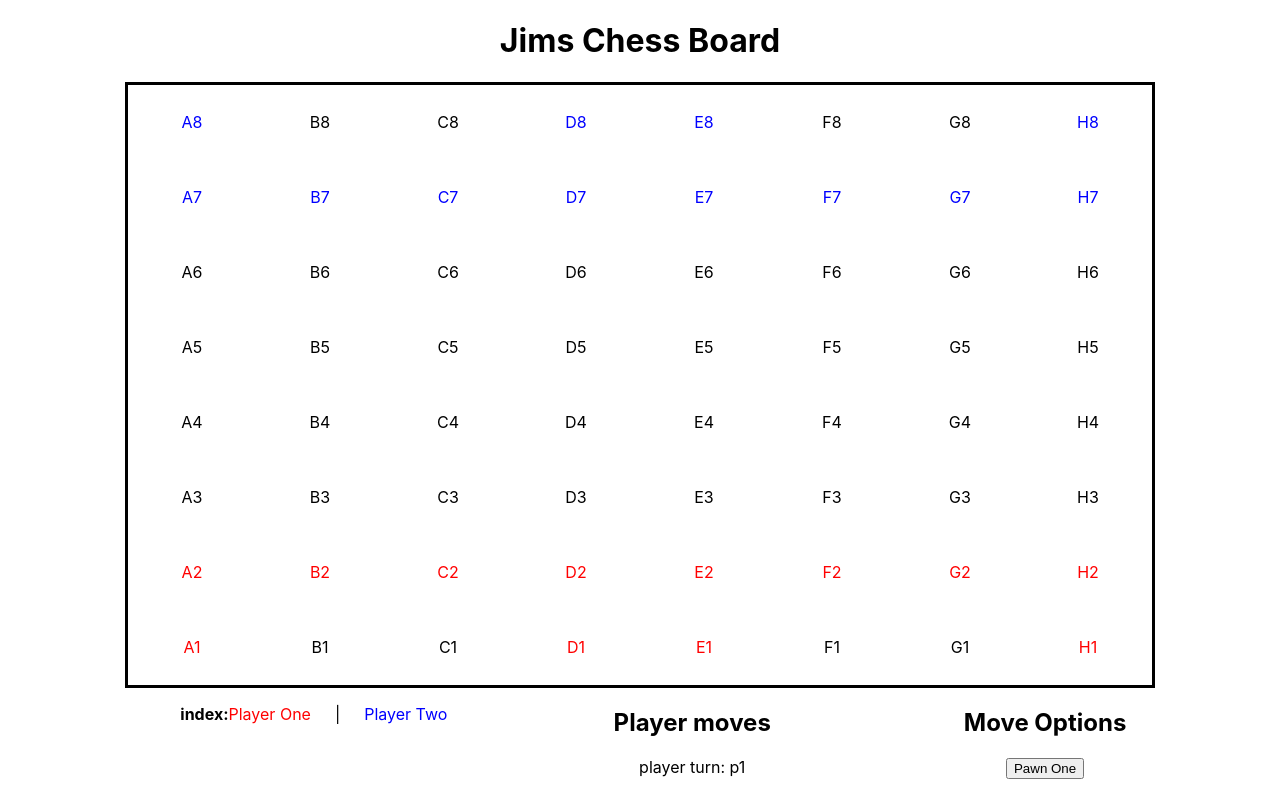
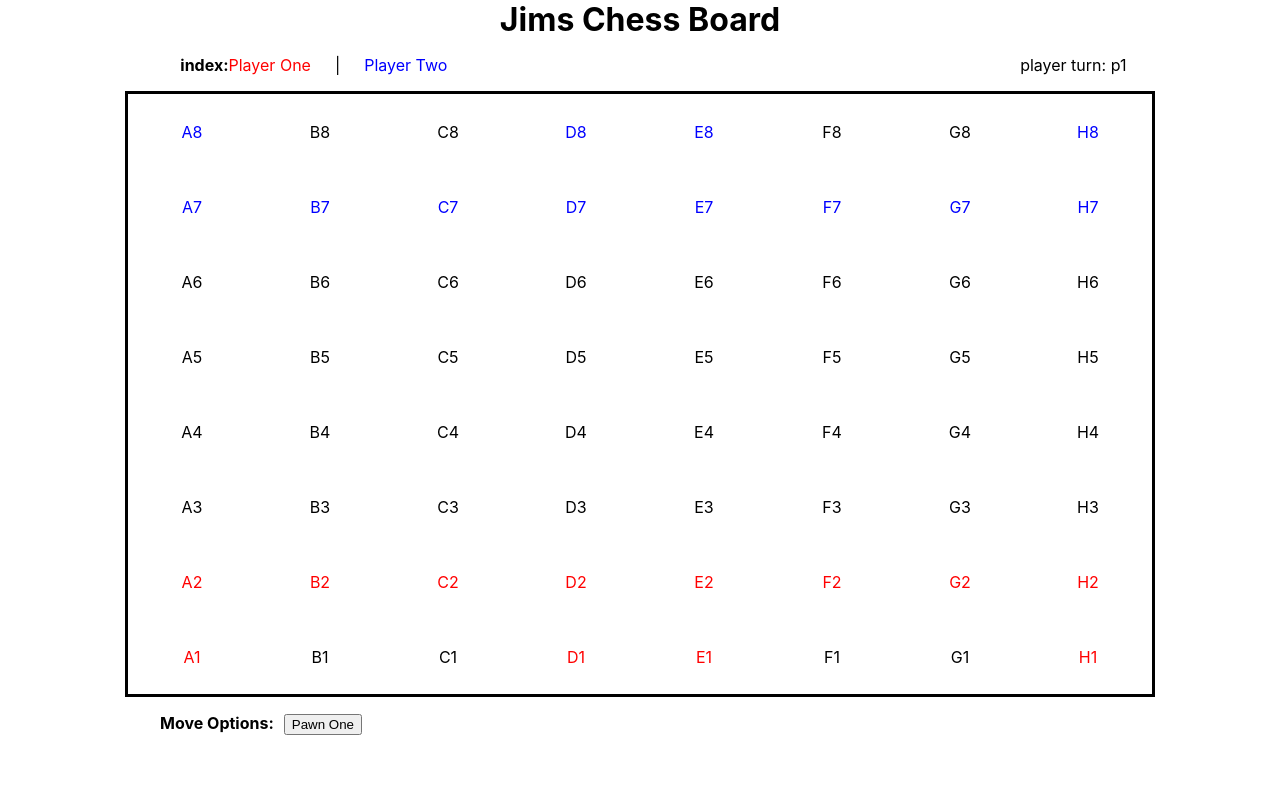
Before and after one commit to jjwebdev1865/typescriptGames, a React (Create React App) app in the folder chess/: page / in a window 1280 px wide. Built offline with nearby package versions, Linux system fonts and the light colour scheme.

Commit message:
styling changes

```diff
--- a/chess/src/App.tsx
+++ b/chess/src/App.tsx
@@ -13,11 +13,7 @@ function App() {
   }
   return (
     <div className="App">
-      <h1 style={{ textAlign: 'center'}}>Jims Chess Board</h1>
-
-      <div style={{ width: '100%', display: 'flex', justifyContent: 'center'}}>
-        <ChessBoard />
-      </div>
+      <h1 style={{ textAlign: 'center', margin: '0'}}>Jims Chess Board</h1>
       <div style={{ display: 'flex', justifyContent: 'space-between', padding: '0 12%'}}>
         <div style={{display: 'flex'}}>
           <p style={{ fontWeight: 'bold', marginLeft: '10%'}}>index:</p>
@@ -27,13 +23,18 @@ function App() {
         </div>
 
         <div style={{ textAlign: 'center', padding: '0'}}>
-          <h2>Player moves</h2>
           <p>player turn: {playerTurn}</p>
         </div>
+      </div>
 
-        <div style={{ textAlign: 'center', padding: '0'}}>
-          <h2>Move Options</h2>
+      <div style={{ width: '100%', display: 'flex', justifyContent: 'center'}}>
+        <ChessBoard />
+      </div>
+        <div style={{ display: 'flex', paddingLeft: '12.5%', alignContent: 'center'}}>
           <div>
+            <p style={{ fontWeight: 'bold', paddingRight: '10px'}}>Move Options: </p>
+          </div>
+          <div style={{marginTop: '16px'}}>
             {playerTurn === 'p1' ? (
               <MovesTile player={playerOne} />
             ) : (
@@ -41,10 +42,6 @@ function App() {
             )}
           </div>
         </div>
-
-      </div>
-
-
     </div>
   );
 }
```
